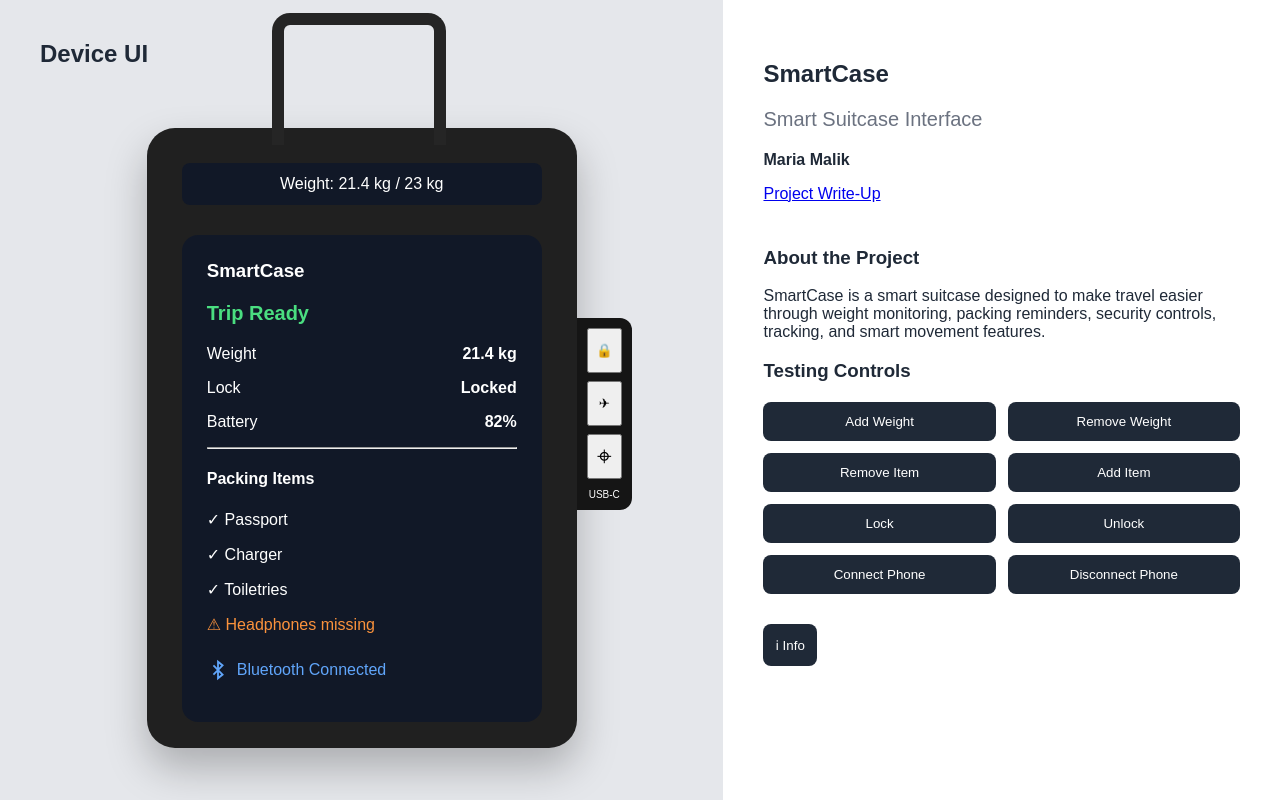
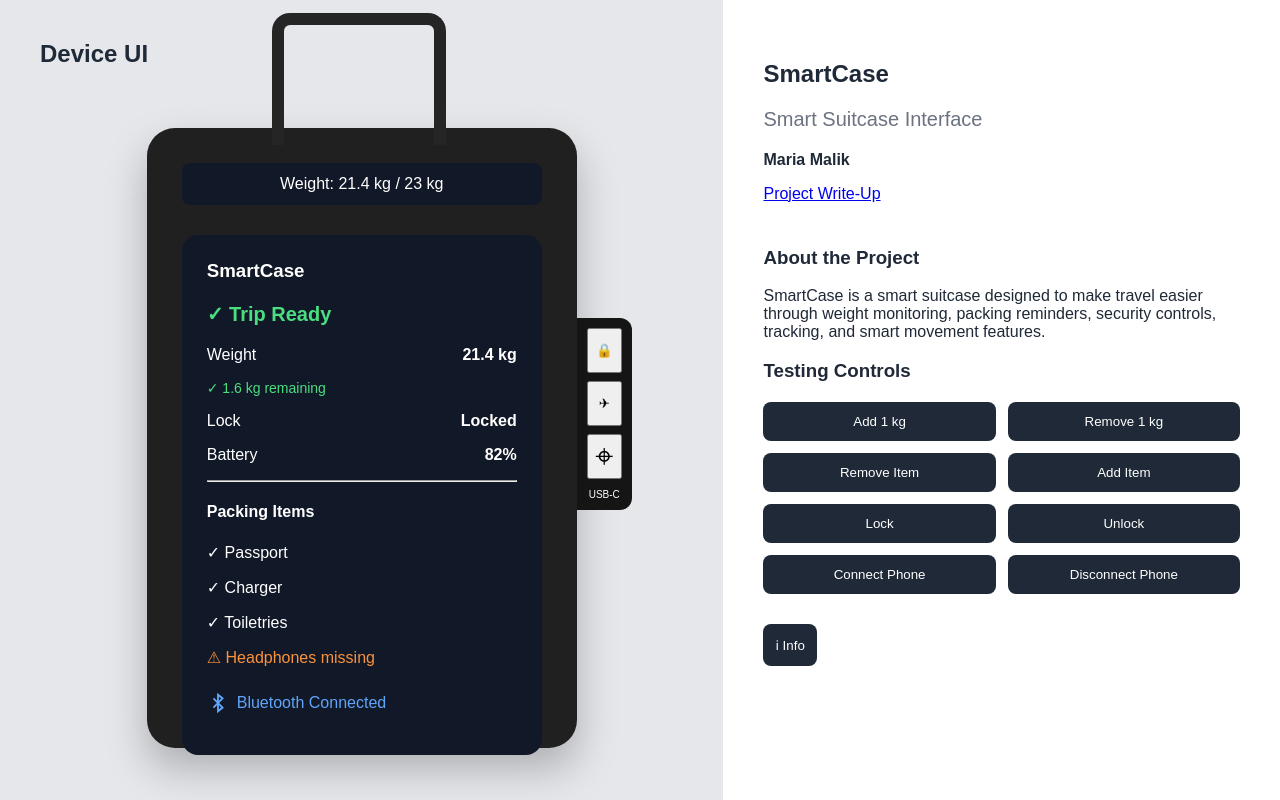
Before and after one commit to mariamalik2105/smart-suitcase, a Svelte app: page / in a window 1280 px wide. Built offline with nearby package versions, Linux system fonts and the light colour scheme.

Commit message:
Add interactive weight tracking

```diff
--- a/src/App.svelte
+++ b/src/App.svelte
@@ -1,5 +1,16 @@
 <script>
   let showInfo = false;
+
+  let weight = 21.4;
+  let maxWeight = 23;
+
+  function addWeight() {
+    weight = Math.min(weight + 1, 40);
+  }
+
+  function removeWeight() {
+    weight = Math.max(weight - 1, 0);
+  }
 </script>
 
 <main class="page">
@@ -9,19 +20,36 @@
     <div class="suitcase">
       <div class="handle"></div>
 
-      <div class="weight-display">
-        Weight: 21.4 kg / 23 kg
+      <div
+        class="weight-display"
+        class:overweight-display={weight > maxWeight}
+      >
+        Weight: {weight.toFixed(1)} kg / {maxWeight} kg
       </div>
 
       <div class="main-display">
         <h3>SmartCase</h3>
 
-        <p class="status">Trip Ready</p>
+        {#if weight > maxWeight}
+          <p class="status overweight-status">⚠ Overweight</p>
+        {:else}
+          <p class="status">✓ Trip Ready</p>
+        {/if}
 
         <div class="info-row">
           <span>Weight</span>
-          <strong>21.4 kg</strong>
+          <strong>{weight.toFixed(1)} kg</strong>
         </div>
+
+        {#if weight > maxWeight}
+          <div class="weight-warning">
+            ⚠ Bag is {(weight - maxWeight).toFixed(1)} kg over the limit
+          </div>
+        {:else}
+          <div class="weight-safe">
+            ✓ {(maxWeight - weight).toFixed(1)} kg remaining
+          </div>
+        {/if}
 
         <div class="info-row">
           <span>Lock</span>
@@ -87,8 +115,8 @@
     <h3>Testing Controls</h3>
 
     <div class="testing-buttons">
-      <button>Add Weight</button>
-      <button>Remove Weight</button>
+      <button onclick={addWeight}>Add 1 kg</button>
+      <button onclick={removeWeight}>Remove 1 kg</button>
 
       <button>Remove Item</button>
       <button>Add Item</button>
--- a/src/app.css
+++ b/src/app.css
@@ -61,6 +61,11 @@ button {
   margin-bottom: 30px;
 }
 
+.overweight-display {
+  background: #7f1d1d;
+  color: white;
+}
+
 .main-display {
   background: #111827;
   color: white;
@@ -79,10 +84,29 @@ button {
   font-size: 20px;
 }
 
+.overweight-status {
+  color: #f87171;
+}
+
 .info-row {
   display: flex;
   justify-content: space-between;
   margin: 16px 0;
+}
+
+.weight-warning {
+  background: #451a1a;
+  color: #fca5a5;
+  padding: 10px;
+  border-radius: 8px;
+  margin: 12px 0;
+  font-size: 14px;
+}
+
+.weight-safe {
+  color: #4ade80;
+  margin: 10px 0;
+  font-size: 14px;
 }
 
 .warning {
@@ -92,6 +116,14 @@ button {
 .bluetooth {
   margin-top: 25px;
   color: #60a5fa;
+  display: flex;
+  align-items: center;
+  gap: 8px;
+}
+
+.bluetooth-icon {
+  width: 22px;
+  height: 22px;
 }
 
 .side-panel {
@@ -111,32 +143,18 @@ button {
   margin-bottom: 8px;
 }
 
+.find-button {
+  font-size: 32px;
+  display: flex;
+  align-items: center;
+  justify-content: center;
+}
+
 .usb {
   color: white;
   font-size: 10px;
   text-align: center;
   margin-top: 10px;
-}
-
-.find-button {
-  font-size: 26px;
-  display: flex;
-  align-items: center;
-  justify-content: center;
-}
-
-.bluetooth {
-  margin-top: 25px;
-  color: #60a5fa;
-
-  display: flex;
-  align-items: center;
-  gap: 8px;
-}
-
-.bluetooth-icon {
-  width: 22px;
-  height: 22px;
 }
 
 .subtitle {
```
Lines whose indentation alone changed are shown as unchanged.
